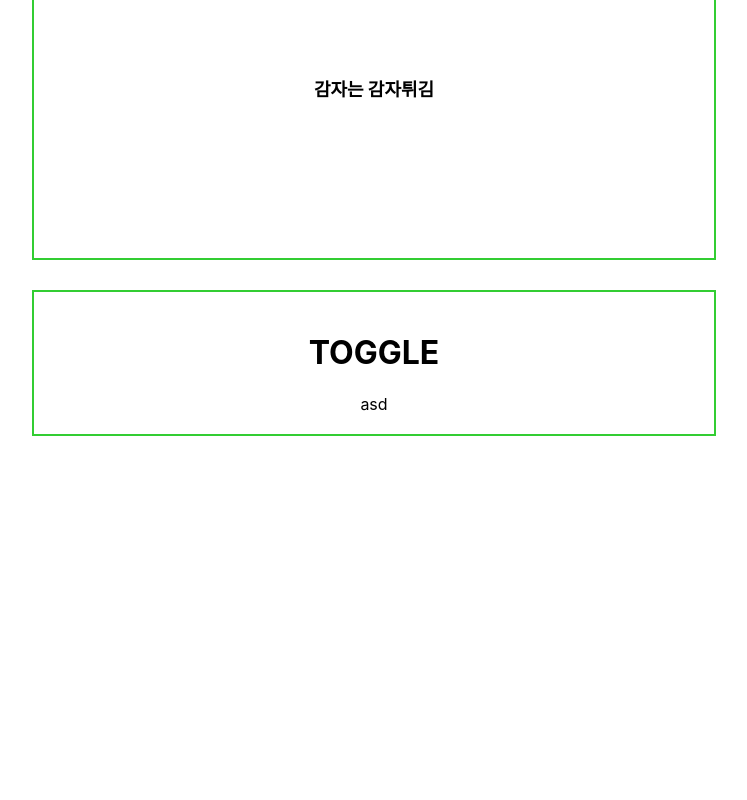
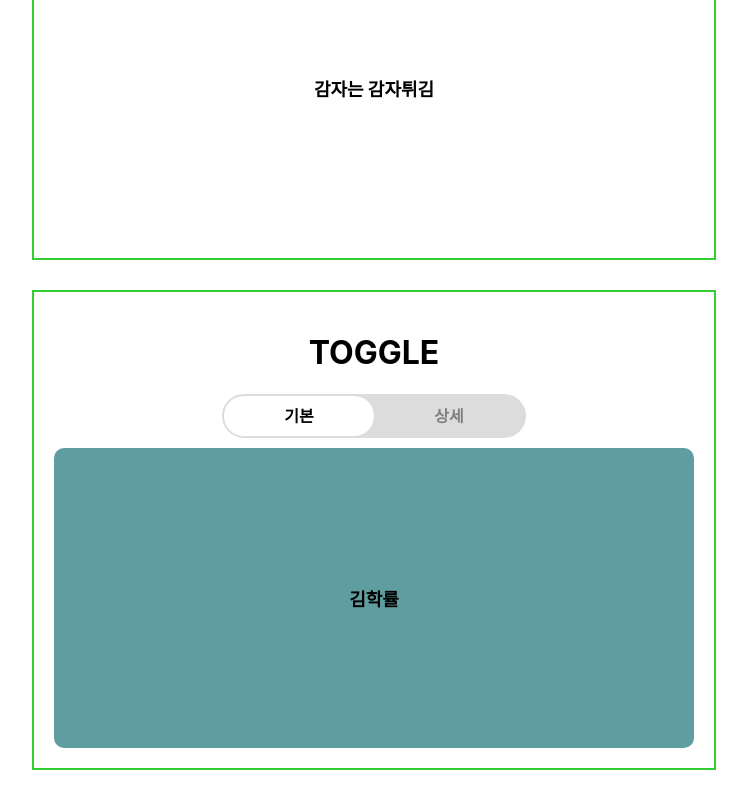
Before and after one commit to markyul/wanted_pre_onboarding, a React (Create React App) app: page / in a window 1280 px wide. Shown: the part 468-1268 px from the top of the page, without its empty margins (266-1013 px from the left). Before the commit the page ends 934 px from the top, so only its background shows below. Built offline with nearby package versions, Linux system fonts and the light colour scheme.

Commit message:
과제 Toggle 완성

```diff
--- a/src/components/toggle/Toggle.css
+++ b/src/components/toggle/Toggle.css
@@ -0,0 +1,48 @@
+.toggle-container {
+  position: relative;
+  display: inline-block;
+  min-width: 300px;
+}
+
+.toggle {
+  margin: 0;
+  padding: 0;
+  background-color: gainsboro;
+  border: 2px solid gainsboro;
+  border-radius: 30px;
+}
+.toggle li {
+  position: relative;
+  display: inline-block;
+  width: 150px;
+  line-height: 40px;
+  font-weight: bold;
+}
+.toggle li:hover {
+  cursor: pointer;
+}
+
+.toggle-active {
+  /* background-color: white;
+  border-radius: 30px; */
+  color: black;
+}
+
+.toggle-inactive {
+  color: gray;
+}
+
+.toggle-content-container {
+  display: flex;
+  margin-top: 10px;
+  height: 300px;
+  border-radius: 10px;
+  background-color: cadetblue;
+  justify-content: center;
+  align-items: center;
+}
+
+.toggle-content {
+  font-size: large;
+  font-weight: bold;
+}
--- a/src/components/toggle/Toggle.js
+++ b/src/components/toggle/Toggle.js
@@ -1,9 +1,78 @@
-import React from 'react';
+import React, { useState } from 'react';
 
+import './Toggle.css';
 import Container from '../common/Container';
 
 const Toggle = () => {
-  return <Container title='TOGGLE'>asd</Container>;
+  const toggles = [
+    { title: '기본', content: '김학률' },
+    { title: '상세', content: '파릇파릇 신입 개발자!' },
+  ];
+
+  const [toggleIndex, setToggleIndex] = useState(0);
+
+  return (
+    <Container title='TOGGLE'>
+      <ToggleBtn
+        list={toggles}
+        toggleIndex={toggleIndex}
+        onPress={(v) => setToggleIndex(v)}
+      />
+      <Content list={toggles} toggleIndex={toggleIndex} />
+    </Container>
+  );
+};
+
+const ToggleBtn = ({ list, toggleIndex, onPress }) => {
+  const handleToggle = (idx) => {
+    onPress(idx);
+  };
+
+  const toggleList = list.map((toggle, idx) => {
+    return (
+      <li
+        className={toggleIndex == idx ? 'toggle-active' : 'toggle-inactive'}
+        onClick={() => {
+          handleToggle(idx);
+        }}
+        key={idx}
+      >
+        {toggle.title}
+      </li>
+    );
+  });
+
+  const activeStyle = (idx) => {
+    return {
+      position: 'absolute',
+      top: '2px',
+      left: '2px',
+      width: '150px',
+      height: '40px',
+      fontWeight: 'bold',
+      background: 'white',
+      borderRadius: '30px',
+      transform: `translateX(${idx * 150}px)`,
+      transition: 'all 0.2s',
+    };
+  };
+
+  return (
+    <nav className='toggle-container'>
+      <ul className='toggle'>
+        <div style={activeStyle(toggleIndex)} />
+        {toggleList}
+      </ul>
+    </nav>
+  );
+};
+
+const Content = ({ list, toggleIndex }) => {
+  return (
+    <div className='toggle-content-container'>
+      <div className='toggle-content'>{list[toggleIndex].content}</div>
+    </div>
+  );
 };
 
 export default Toggle;
```
